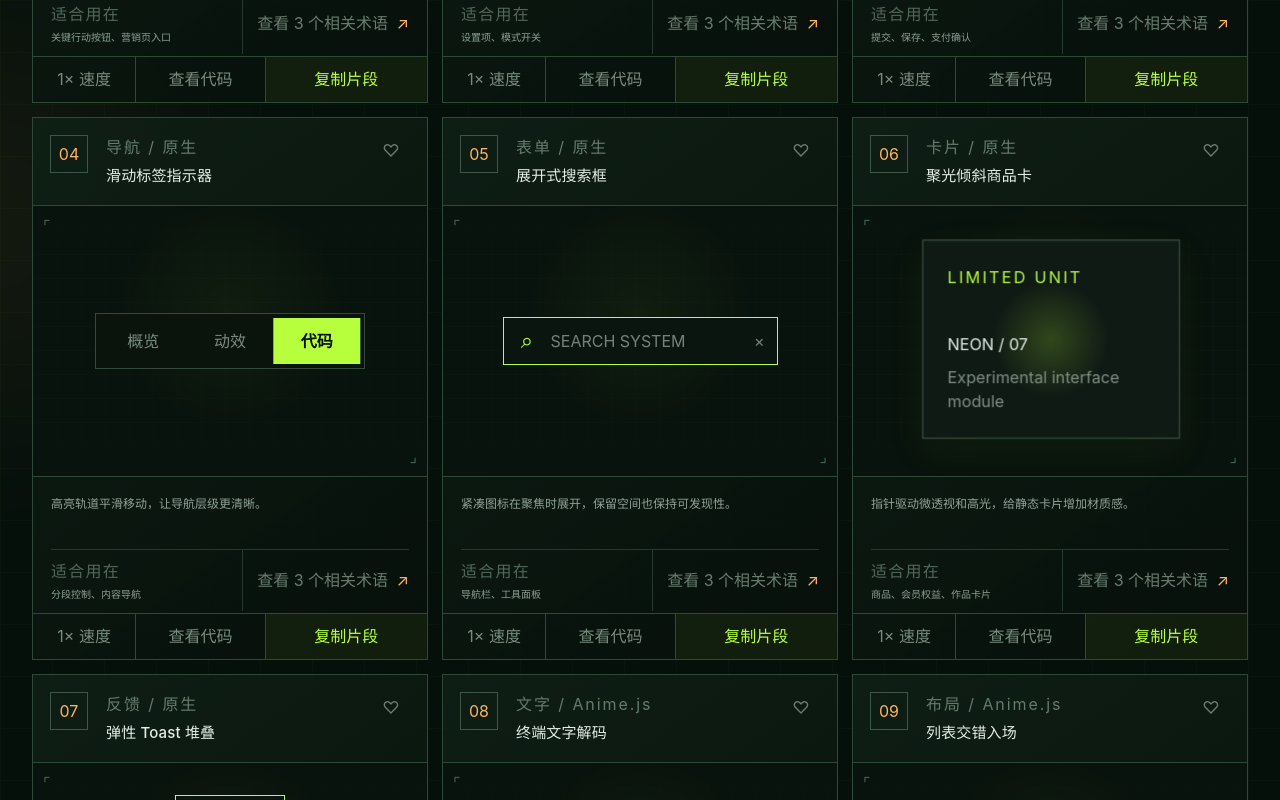
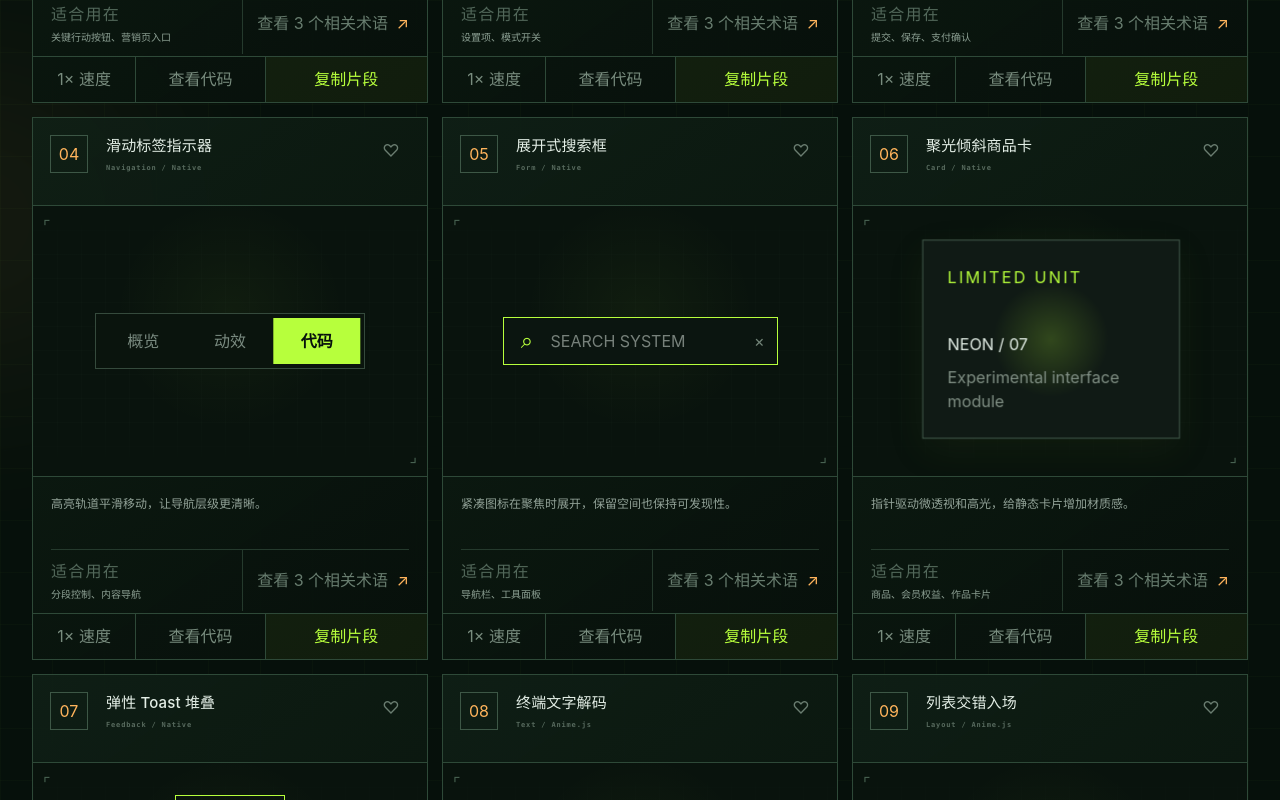
Before and after one commit to kleinislandzzn-web/motion-lab, a Next.js app: page / in a window 1280 px wide. Shown: the part 1040-1840 px from the top of the page. Built offline with nearby package versions, Linux system fonts and the light colour scheme.

Commit message:
Refine card metadata hierarchy

```diff
--- a/app/globals.css
+++ b/app/globals.css
@@ -13,6 +13,7 @@
   --muted: #809287;
   --danger: #ff7d61;
   --font-mono: var(--font-geist-mono), "SFMono-Regular", Consolas, monospace;
+  --font-code: "SFMono-Regular", Menlo, Monaco, Consolas, monospace;
   --font-sans: var(--font-geist-sans), Inter, system-ui, sans-serif;
 }
 
@@ -106,8 +107,8 @@ button { cursor: pointer; }
 .motion-card:hover { z-index: 2; border-color: #587663; transform: translateY(-3px); box-shadow: 0 24px 65px rgba(0,0,0,.3); }
 .card-head { display: grid; grid-template-columns: 44px 1fr 36px; gap: 12px; align-items: start; min-height: 88px; padding: 17px; border-bottom: 1px solid var(--line); }
 .card-head > span { display: grid; place-items: center; width: 38px; height: 38px; border: 1px solid #3d5746; color: var(--amber); font: 11px var(--font-mono); }
-.card-head small { color: #657b6d; font: 8px var(--font-mono); letter-spacing: .12em; }
-.card-head h2 { margin: 6px 0 0; color: #e3eee6; font-size: 15px; font-weight: 550; letter-spacing: .01em; }
+.card-head small { display: block; margin-top: 7px; color: #586b5f; font: 600 7px/1.2 var(--font-code); letter-spacing: .12em; }
+.card-head h2 { margin: 0; color: #e3eee6; font-size: 15px; font-weight: 550; letter-spacing: .01em; }
 .card-head > button { width: 34px; height: 34px; border: 1px solid transparent; background: transparent; color: #6a7d70; font-size: 17px; }
 .card-head > button:hover, .card-head > button.is-favorite { border-color: #4e654f; color: var(--phosphor); }
 
--- a/app/motion-lab.tsx
+++ b/app/motion-lab.tsx
@@ -31,6 +31,23 @@ import {
 
 type DemoProps = { speed: number; reduced: boolean };
 type CodeTab = "html" | "css" | "js" | "full";
+
+const categoryCode = {
+  按钮: "Button",
+  表单: "Form",
+  导航: "Navigation",
+  卡片: "Card",
+  反馈: "Feedback",
+  文字: "Text",
+  布局: "Layout",
+  滚动: "Scroll",
+} as const;
+
+const engineCode = {
+  原生: "Native",
+  "Anime.js": "Anime.js",
+  GSAP: "GSAP",
+} as const;
 
 const demoMap: Record<string, (props: DemoProps) => ReactNode> = {
   "magnetic-cta": (props) => <MagneticDemo {...props} />,
@@ -759,7 +776,7 @@ export default function MotionLab() {
           const isSlow = slowIds.has(motion.id);
           return (
             <article className="motion-card" key={motion.id}>
-              <div className="card-head"><span>{motion.index}</span><div><small>{motion.category} / {motion.engine}</small><h2>{motion.title}</h2></div><button className={favorites.has(motion.id) ? "is-favorite" : ""} aria-label={`收藏${motion.title}`} onClick={() => toggleFavorite(motion.id)}>{favorites.has(motion.id) ? "♥" : "♡"}</button></div>
+              <div className="card-head"><span>{motion.index}</span><div><h2>{motion.title}</h2><small>{categoryCode[motion.category]} / {engineCode[motion.engine]}</small></div><button className={favorites.has(motion.id) ? "is-favorite" : ""} aria-label={`收藏${motion.title}`} onClick={() => toggleFavorite(motion.id)}>{favorites.has(motion.id) ? "♥" : "♡"}</button></div>
               <DemoStage motion={motion} speed={isSlow ? 0.5 : 1} reduced={reduced} />
               <div className="card-copy">
                 <p>{motion.description}</p>
```
Also changed, not shown: 1 other file (tests, documents, lock files or other folders).
